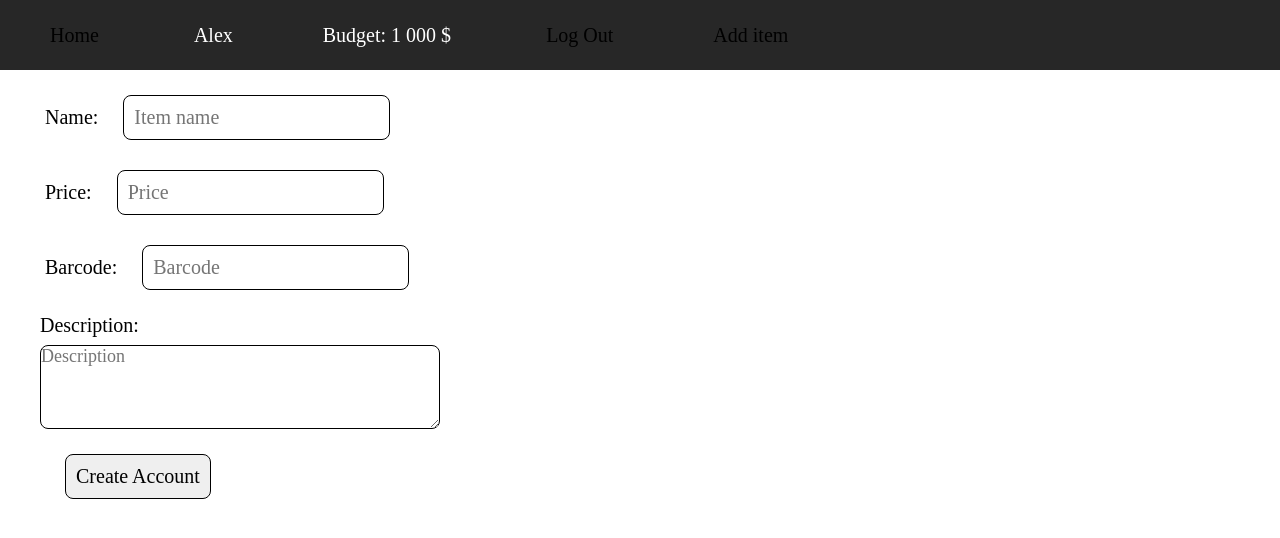
After one commit to deadcrow2021/Flask-market, a Flask app: page /add-item in a window 1280 px wide. The commit adds this page. Shown: the top 538 px of the page. Run offline with Flask 2, Linux system fonts and the light colour scheme; a user stored in the database is signed in.

Commit message:
Add the ability for users to add items

```diff
--- a/market/__init__.py
+++ b/market/__init__.py
@@ -6,6 +6,7 @@ from flask_login import LoginManager
 app = Flask(__name__)
 app.config['SQLALCHEMY_DATABASE_URI'] = 'sqlite:///app.db'
 app.config['SECRET_KEY'] = '58a6027bd208c80129f5655a'
+app.config['SQLALCHEMY_TRACK_MODIFICATIONS'] = True
 db = SQLAlchemy(app)
 bcrypt = Bcrypt(app)
 login_manager = LoginManager(app)
--- a/market/forms.py
+++ b/market/forms.py
@@ -1,7 +1,16 @@
 from flask_wtf import FlaskForm
-from wtforms import StringField, PasswordField, SubmitField
+from wtforms import StringField, PasswordField, SubmitField, IntegerField, TextAreaField
 from wtforms.validators import Length, DataRequired, Email, EqualTo, ValidationError
 from .models import User
+
+
+class AddItemForm(FlaskForm):
+    name = StringField(label='Name: ', validators=[Length(min=3, max=40), DataRequired()])
+    price = IntegerField(label= 'Price: ', validators=[DataRequired()])
+    barcode = IntegerField(label='Barcode: ', validators=[DataRequired()])
+    description = TextAreaField(label='Description: ', validators=[Length(max=5000), DataRequired()])
+    submit = SubmitField(label='Create Account')
+
 
 
 class RegisterForm(FlaskForm):
--- a/market/routes.py
+++ b/market/routes.py
@@ -1,7 +1,7 @@
 from flask import flash, redirect, render_template, url_for
-from flask_login import login_user, logout_user, login_required
+from flask_login import current_user, login_user, logout_user, login_required
 from .models import Item, User
-from .forms import RegisterForm, LoginForm
+from .forms import RegisterForm, LoginForm, AddItemForm
 from . import app, db
 
 @app.route("/")
@@ -11,13 +11,35 @@ def home_page():
     return render_template('home.html', items=items)
 
 
+@app.route("/add-item", methods=['GET', 'POST'])
+@login_required
+def add_item_page():
+    form = AddItemForm()
+    if form.validate_on_submit():
+        new_item = Item(
+            name=form.name.data,
+            price=form.price.data,
+            barcode=form.barcode.data,
+            description=form.description.data
+        )
+        db.session.add(new_item)
+        db.session.commit()
+        return redirect(url_for('home_page'))
+    if form.errors != {}:
+        for error_message in form.errors.values():
+            flash(f'Error in item add form: {error_message}', category='danger')
+    return render_template('add-item.html', form=form)
+
+
 @app.route("/register", methods=['GET', 'POST'])
 def register_page():
     form = RegisterForm()
     if form.validate_on_submit():
-        user_to_create = User(username=form.username.data,
-                              email=form.user_email.data,
-                              password=form.password1.data)
+        user_to_create = User(
+            username=form.username.data,
+            email=form.user_email.data,
+            password=form.password1.data
+        )
         db.session.add(user_to_create)
         db.session.commit()
         login_user(user_to_create)
--- a/market/static/css/style.css
+++ b/market/static/css/style.css
@@ -48,6 +48,10 @@ a {
 p {
   font-size: 20px;
   margin: 5px;
+}
+
+a:link{
+  color: black;
 }
 
 a:active{
@@ -155,3 +159,17 @@ a:hover{
   flex-direction: row;
   justify-content: space-between;
 }
+
+.description-field-block {
+  display: flex;
+  flex-direction: column;
+}
+
+.description-field {
+  border: 1px solid black;
+  border-radius: 8px;
+  padding: 0 0 40px 0;
+  margin-top: 10px;
+  font-size: 18px;
+  width: 400px;
+}
--- /dev/null
+++ b/market/templates/add-item.html
@@ -0,0 +1,40 @@
+{% extends 'base.html' %}
+
+{% block content %}
+    <div class="form-block">
+        <form method="POST">
+            {{ form.hidden_tag() }}
+            <div class="form-content">
+                <div class="form-field-block">
+                    <p>
+                        {{ form.name.label() }}
+                        {{ form.name(placeholder='Item name', class='form-field') }}
+                    </p>
+                </div>
+                <div class="form-field-block">
+                    <p>
+                        {{ form.price.label() }}
+                        {{ form.price(placeholder='Price', class='form-field') }}
+                    </p>
+                </div>
+                <div class="form-field-block">
+                    <p>
+                        {{ form.barcode.label() }}
+                        {{ form.barcode(placeholder='Barcode', class='form-field') }}
+                    </p>
+                </div>
+                <div class="form-field-block">
+                    <div class="description-field-block">
+                        {{ form.description.label() }}
+                        {{ form.description(placeholder='Description', class='form-field description-field') }}
+                    </div>
+                </div>
+                <div class="form-field-block">
+                    <p>
+                        {{ form.submit(placeholder='Submit', class='form-submit') }}
+                    </p>
+                </div>
+            </div>
+        </form>
+    </div>
+{% endblock %}
--- a/market/templates/base.html
+++ b/market/templates/base.html
@@ -21,6 +21,9 @@
                 </div>
                 <div class="header-element">
                     <p><a href="{{ url_for('logout_page') }}">Log Out</a></p>
+                </div>
+                <div class="header-element">
+                    <p><a href="{{ url_for('add_item_page') }}">Add item</a></p>
                 </div>
             {% else %}
                 <div class="header-element">
```
Also changed, not shown: market/app.db.
